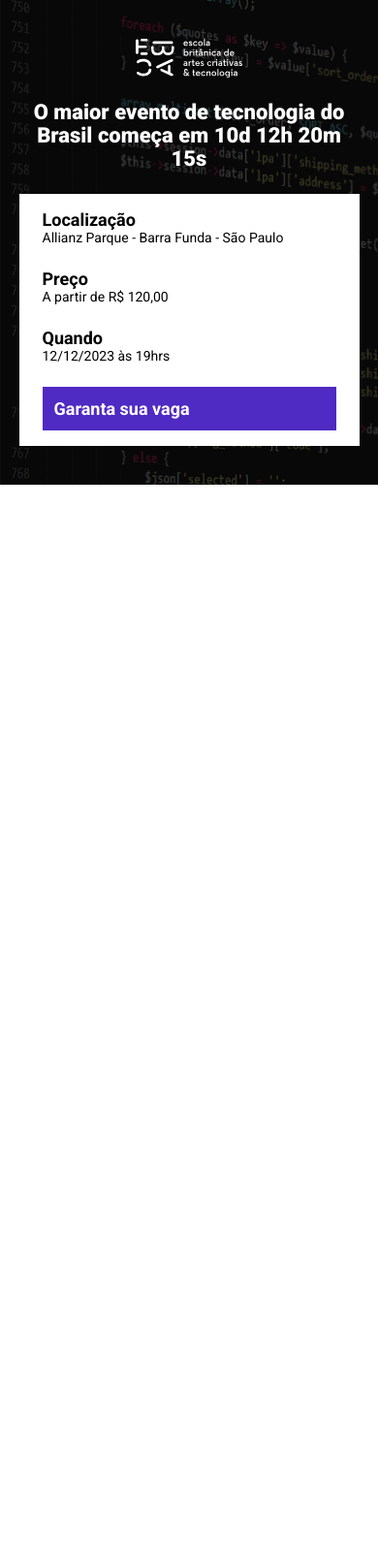
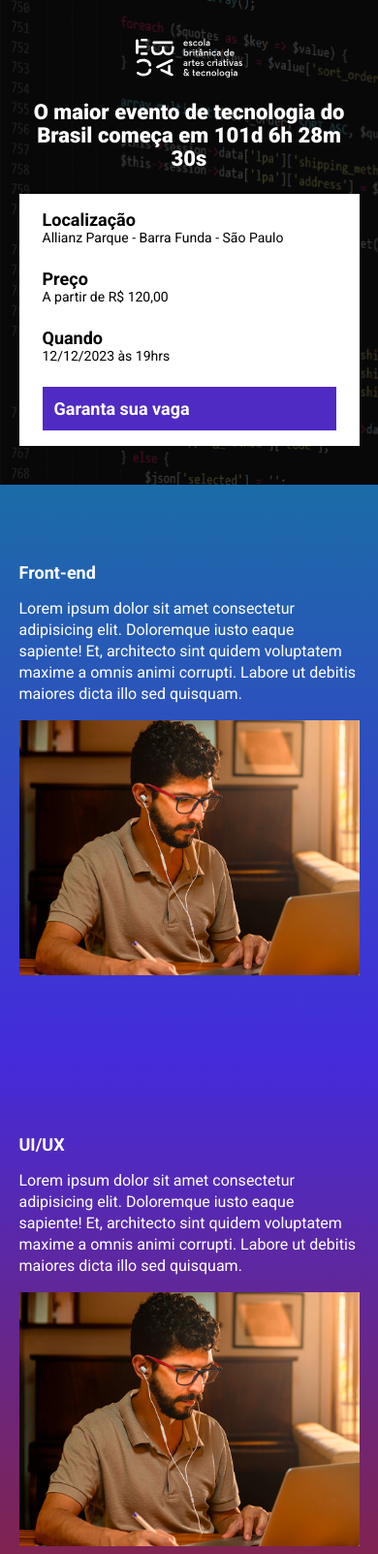
Before and after one commit to RO-HSA/ebac_tech_talks, a website built with Parcel: page src/index.html in a window 390 px wide. Shown: the top 1603 px of the page at 97% size. Before the commit the page ends 844 px from the top, so only its background shows below. Built offline with nearby package versions, Linux system fonts and the light colour scheme.

Commit message:
criando a contagem regressiva

```diff
--- a/package.json
+++ b/package.json
@@ -2,9 +2,9 @@
   "name": "ebac_talks",
   "version": "1.0.0",
   "description": "",
-  "main": "index.js",
   "scripts": {
     "dev": "parcel src/index.html src/styles/main.scss src/scripts/main.js",
+    "build": "parcel build src/index.html",
     "test": "echo \"Error: no test specified\" && exit 1"
   },
   "keywords": [],
--- a/src/index.html
+++ b/src/index.html
@@ -7,6 +7,7 @@
     <link rel="preconnect" href="https://fonts.googleapis.com">
     <link rel="preconnect" href="https://fonts.gstatic.com" crossorigin>
     <link href="https://fonts.googleapis.com/css2?family=Roboto:wght@400;700;900&display=swap" rel="stylesheet">
+    <link rel="stylesheet" href="https://unpkg.com/aos@next/dist/aos.css" />
     <link rel="stylesheet" href="styles/main.scss">
 </head>
 <body>
@@ -14,7 +15,7 @@
         <div class="container">
             <img class="hero__logo" src="./images/ebac_logo.svg" alt="EBAC">
             <p class="hero__text">
-                O maior evento de tecnologia do Brasil começa em 10d 12h 20m 15s
+                O maior evento de tecnologia do Brasil começa em <span id="contador"></span>
             </p>
             <div class="infos-bar">
                 <ul class="infos-bar__infos">
@@ -35,6 +36,51 @@
             </div>
         </div>
     </header>
+    <section class="event event--frontend">
+        <div class="container" data-aos="fade-right">
+            <div class="event__details">
+                <h2 class="event__details__title">Front-end</h2>
+                <p class="event__details__description">
+                    Lorem ipsum dolor sit amet consectetur adipisicing elit. Doloremque iusto eaque sapiente! Et, architecto sint quidem voluptatem maxime a omnis animi corrupti. Labore ut debitis maiores dicta illo sed quisquam.
+                </p>
+            </div>
+            <img class="event__image" src="./images/frontend.png" alt="Front-end">
+        </div>
+    </section>
+    <section class="event event--ux-ui event--image-left">
+        <div class="container" data-aos="fade-left">
+            <div class="event__details">
+                <h2 class="event__details__title">UI/UX</h2>
+                <p class="event__details__description">
+                    Lorem ipsum dolor sit amet consectetur adipisicing elit. Doloremque iusto eaque sapiente! Et, architecto sint quidem voluptatem maxime a omnis animi corrupti. Labore ut debitis maiores dicta illo sed quisquam.
+                </p>
+            </div>
+            <img class="event__image" src="./images/frontend.png" alt="Front-end">
+        </div>
+    </section>
+    <section class="event event--data-science">
+        <div class="container" data-aos="fade-right">
+            <div class="event__details">
+                <h2 class="event__details__title">Data Science</h2>
+                <p class="event__details__description">
+                    Lorem ipsum dolor sit amet consectetur adipisicing elit. Doloremque iusto eaque sapiente! Et, architecto sint quidem voluptatem maxime a omnis animi corrupti. Labore ut debitis maiores dicta illo sed quisquam.
+                </p>
+            </div>
+            <img class="event__image" src="./images/frontend.png" alt="Front-end">
+        </div>
+    </section>
+    <section class="event event--backend event--image-left">
+        <div class="container" data-aos="fade-left">
+            <div class="event__details">
+                <h2 class="event__details__title">Back-end</h2>
+                <p class="event__details__description">
+                    Lorem ipsum dolor sit amet consectetur adipisicing elit. Doloremque iusto eaque sapiente! Et, architecto sint quidem voluptatem maxime a omnis animi corrupti. Labore ut debitis maiores dicta illo sed quisquam.
+                </p>
+            </div>
+            <img class="event__image" src="./images/frontend.png" alt="Front-end">
+        </div>
+    </section>
+    <script src="https://unpkg.com/aos@next/dist/aos.js"></script>
     <script src="./scripts/main.js"></script>
 </body>
 </html>
--- a/src/scripts/main.js
+++ b/src/scripts/main.js
@@ -0,0 +1,28 @@
+AOS.init();
+
+const dataDoEvento = new Date("Dec 12, 2023 19:00:00");
+const timeStandDoEvento = dataDoEvento.getTime();
+
+const contaAsHoras = setInterval(function() {
+    const agora = new Date();
+    const timeStampAtual = agora.getTime();
+
+    const distanciaAteOEvento = timeStandDoEvento - timeStampAtual;
+
+    const diaEmMs = 1000 * 60 * 60 * 24;
+    const horaEmMs = 1000 * 60 * 60;
+    const minutoEmMs = 1000 * 60;
+
+    const diasAteOEvento = Math.floor(distanciaAteOEvento / diaEmMs);
+    const horasAteOEvento = Math.floor((distanciaAteOEvento % diaEmMs) / horaEmMs);
+    const minutosAteOEvento = Math.floor(distanciaAteOEvento % horaEmMs / minutoEmMs);
+    const segundosAteOEvento = Math.floor(distanciaAteOEvento % minutoEmMs / 1000);
+
+    const contador = document.getElementById('contador');
+    contador.innerHTML = `${diasAteOEvento}d ${horasAteOEvento}h ${minutosAteOEvento}m ${segundosAteOEvento}s`;
+
+    if (distanciaAteOEvento < 0) {
+        clearInterval(contaAsHoras);
+        contador.innerHTML = 'Evento expirado';
+    }
+}, 1000)
--- /dev/null
+++ b/src/styles/_event.scss
@@ -0,0 +1,64 @@
+@use 'variables';
+
+.event {
+    padding: 80px 0;
+
+    &--frontend {
+        background-image: linear-gradient(variables.$blue1, variables.$blue2);
+    }
+
+    &--ux-ui {
+        background-image: linear-gradient(variables.$blue2, variables.$pink);
+    }
+
+    &--data-science {
+        background-image: linear-gradient(variables.$pink, variables.$yellow);
+    }
+
+    &--backend {
+        background-image: linear-gradient(variables.$yellow, variables.$pink);
+    }
+
+    &--image-left {
+        .container {
+            flex-direction: row-reverse;
+        }
+    }
+
+    .container {
+        display: flex;
+        gap: 40px;
+    }
+
+    &__image {
+        max-width: 360px;
+    }
+
+    &__details {
+        &__title {
+            font-size: 18px;
+            font-weight: bold;
+            margin-bottom: 16px;
+        }
+
+        &__description {
+            font-size: 16px;
+            line-height: 22px;
+        }
+    }
+
+    @media (max-width: 640px) {
+        .container {
+            display: block;
+        }
+
+        &__image {
+            width: 100%;
+        }
+
+        &__details {
+            margin-right: 0;
+            margin-bottom: 16px;
+        }
+    }
+}
--- a/src/styles/_hero.scss
+++ b/src/styles/_hero.scss
@@ -1,3 +1,5 @@
+@use 'variables';
+
 .hero {
     padding-top: 64px;
     padding-bottom: 100px;
@@ -17,7 +19,7 @@
         left: 0;
         width: 100%;
         height: 100%;
-        background-color: #000;
+        background-color: variables.$secondaryTextColor;
         opacity: .7;
     }
 
--- /dev/null
+++ b/src/styles/_variables.scss
@@ -0,0 +1,7 @@
+$textColor: #fff;
+$secondaryTextColor: #000;
+$blue1: #1B6CA7;
+$blue2: #442BDB;
+$pink: #89223B;
+$yellow: #9C791D;
+$purple: #4F2AC3;
--- a/src/styles/components/_buttons.scss
+++ b/src/styles/components/_buttons.scss
@@ -1,3 +1,5 @@
+@use '../variables';
+
 .button {
     padding: 12px;
     font-size: 18px;
@@ -8,7 +10,7 @@
 
     &--primary {
         color: #fff;
-        background-color: #4F2AC3;
+        background-color: variables.$purple;
     }
 
     @media (max-width: 640px) {
--- a/src/styles/components/_infos_bar.scss
+++ b/src/styles/components/_infos_bar.scss
@@ -1,6 +1,8 @@
+@use '../variables';
+
 .infos-bar {
     padding: 16px 24px;
-    background-color: #fff;
+    background-color: variables.$textColor;
     display: flex;
     justify-content: space-between;
 
--- a/src/styles/main.scss
+++ b/src/styles/main.scss
@@ -1,13 +1,15 @@
 @use 'hero';
 @use 'components/infos_bar';
 @use 'components/buttons';
+@use 'event';
+@use 'variables';
 
 * {
     margin: 0;
     padding: 0;
     box-sizing: border-box;
     font-family: 'Roboto', sans-serif;
-    color: #fff;
+    color: variables.$textColor;
     list-style: none;
 }
 
```
